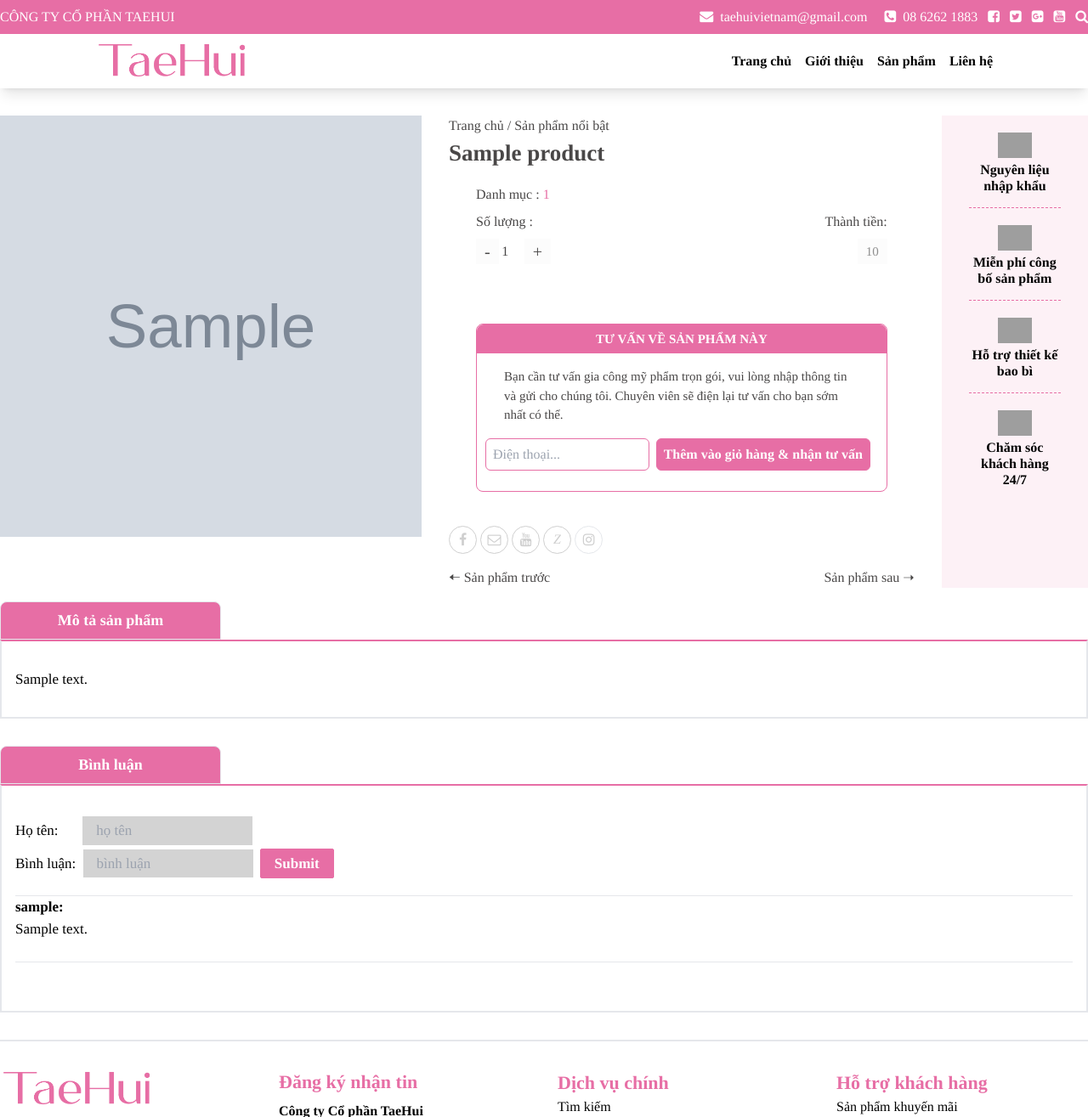
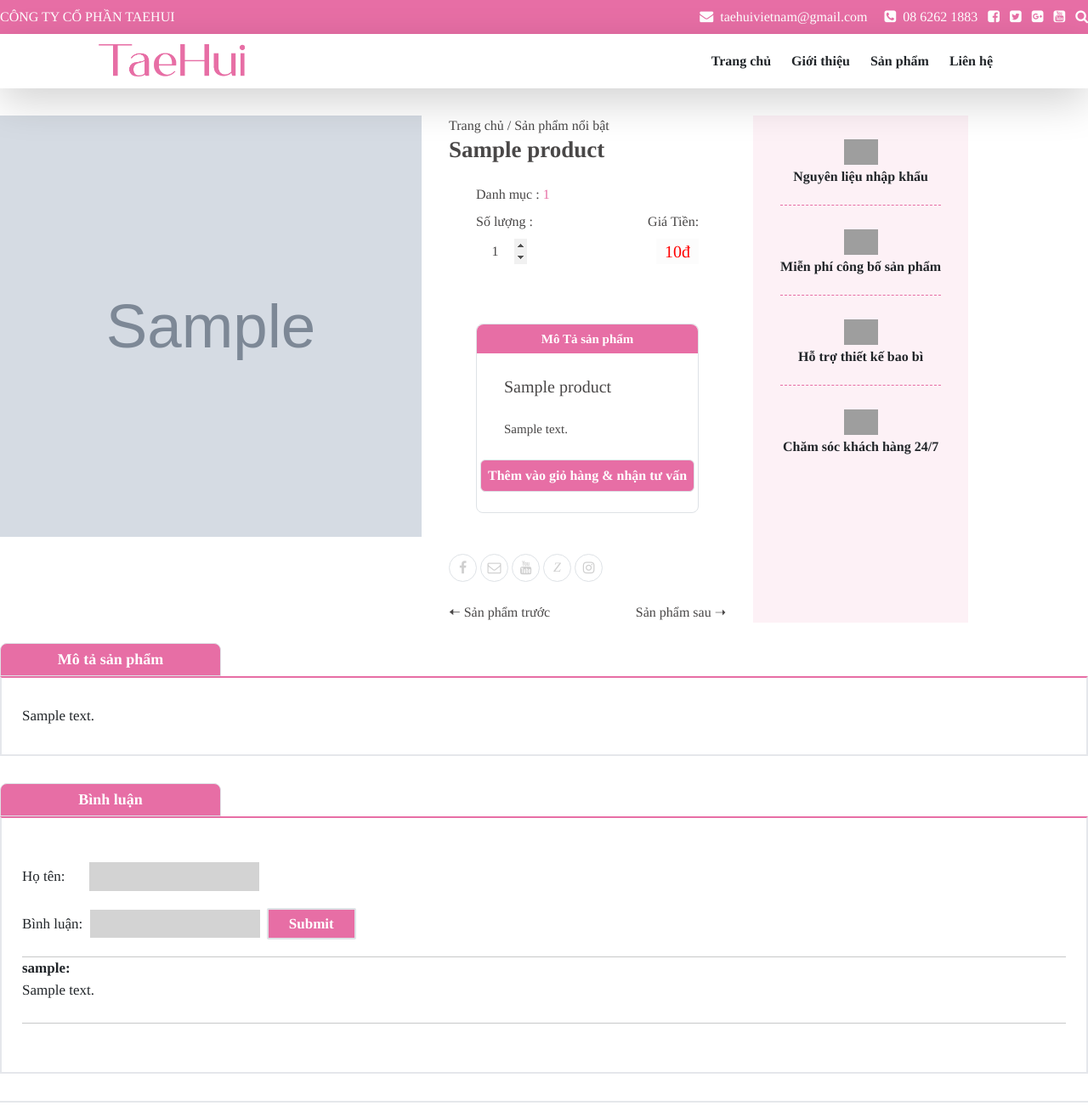
Before and after one commit to Zuwno/DuAn1, a PHP site: page /duan1/View/chiTietSp.php?id=1 in a window 1280 px wide. Shown: the top 1315 px of the page at 85% size. Run offline with PHP 8.4, Linux system fonts and the light colour scheme; tables that the repository leaves empty or names only in its code hold one stand-in row (values such as "Sample post"); grey boxes marked "Sample" are stand-in pictures; some libraries are stand-ins or nearby versions; grey boxes are pictures that could not be loaded.

Commit message:
Sửa giao diện sản phẩm và input sản phẩm

```diff
--- a/View/chiTietSp.php
+++ b/View/chiTietSp.php
@@ -14,7 +14,8 @@ session_start();
   <script src="https://cdn.tailwindcss.com"></script>
   <link rel="preconnect" href="https://fonts.googleapis.com">
   <link rel="shortcut icon" href="//theme.hstatic.net/200000557063/1000907375/14/favicon.png?v=1162" type="image/png">
-
+<!-- CSS only -->
+<link href="https://cdn.jsdelivr.net/npm/bootstrap@5.2.3/dist/css/bootstrap.min.css" rel="stylesheet" integrity="sha384-rbsA2VBKQhggwzxH7pPCaAqO46MgnOM80zW1RWuH61DGLwZJEdK2Kadq2F9CUG65" crossorigin="anonymous">
   <link rel="preconnect" href="https://fonts.gstatic.com" crossorigin>
   <link href="https://fonts.googleapis.com/css2?family=Heebo:wght@100;200;300;400;500;600;700;800;900&family=Inter:wght@100;200;300;400;500;600;700;800;900&family=Roboto:ital,wght@0,100;0,300;0,400;0,500;0,700;0,900;1,100;1,300;1,400;1,500;1,700;1,900&family=Source+Code+Pro:ital,wght@0,200;0,300;0,400;0,500;0,600;0,700;0,800;1,200;1,300;1,400;1,500;1,600;1,700;1,800&family=Tinos:ital,wght@0,400;0,700;1,400;1,700&display=swap" rel="stylesheet">
   <link rel="stylesheet" href="https://cdnjs.cloudflare.com/ajax/libs/font-awesome/5.15.4/css/all.min.css" />
@@ -32,6 +33,7 @@ session_start();
     * {
       font-family: 'Tinos', serif;
     }
+
 
 
     .product .gg .price {
@@ -108,6 +110,13 @@ session_start();
       line-height: 30px;
 
     }
+
+input[type=number]::-webkit-inner-spin-button,
+input[type=number]::-webkit-outer-spin-button {
+
+   opacity: 1;
+
+}
   </style>
 </head>
 
@@ -199,7 +208,7 @@ session_start();
                 <form action="../View/add_cart.php?add_cart&id=<?=$_GET['id']?>" method="post" class="px-8">
                 <div class="py-4">
                   <span>Danh mục : <a href="" class="text-[#e76ea5] "><?php echo $row['id_category'] ?></a></span><br>
-                  <div class="flex justify-between py-2"><span>Số lượng : </span><span>Thành tiền:</span>
+                  <div class="flex justify-between py-2"><span>Số lượng : </span><span>Giá Tiền:</span>
                   </div>
                   <div class="">
 
@@ -211,23 +220,28 @@ session_start();
                             $_SESSION['cart'][$id]['sl'] * $row['price'];
                           } ?>
                         </h2>
-                        <span class="qt-minus">-</span>
-                        <input name="quantity" type="number"  min="1" max="10"  class="qt" value="1"></input>
-                        <span class="qt-plus">+</span>
-                        <h2 class="price">
-                         <?=$row ['price']?>
+
+                        <input style="width: 60px ;" name="quantity" type="number"  min="1" max="10"  class="qt" value="1"></input>
+
+                        <h2 style="color: red ; font-size: 20px;" class="price">
+                         <?=$row ['price']?>đ
                         </h2>
                       </div>
                     </div>
                   </div>
-                  <div class="border border-[#e76ea5] rounded-lg mt-[100px]">
-                  <div class="bg-[#e76ea5] rounded-t-lg text-[15px] font-bold py-1.5 text-center"> <span class="text-white">TƯ VẤN VỀ SẢN PHẨM NÀY</span>
+                  <div class="border border-[#e76ea5] rounded-lg mt-[100px] text-center">
+                  <div class="bg-[#e76ea5] rounded-t-lg text-[15px] font-bold py-1.5 text-center"> <span class="text-white">Mô Tả sản phẩm</span>
 
                   </div>
+                  <p class="text-[20px] px-8 py-4 text-left">
+                  <?php echo $row['name'] ?>
+                  </p>
+                  <p class="text-[15px] px-8 pb-4 text-left">
 
-                  <p class="text-[15px] px-8 py-4">Bạn cần tư vấn gia công mỹ phẩm trọn gói, vui lòng nhập thông tin và gửi cho chúng tôi. Chuyên viên sẽ điện lại tư vấn cho bạn sớm nhất có thể.</p>
-                    <input style="margin-left: 10px ;" type="text" class="border border-[#e76ea5] w-[40%] rounded-md px-2 py-1.5 mb-6" placeholder="Điện thoại...">
-                    <button class="border border-[#e76ea5] text-white hover:bg-[#F8A4C4] rounded-md px-2 mx-1 py-1.5 font-[600] bg-[#e76ea5] ">
+                    <?php echo $row['detail'] ?>
+                  </p>
+
+                    <button  class="border border-[#e76ea5] text-white hover:bg-[#F8A4C4] rounded-md px-2 mx-1 py-1.5 font-[600] bg-[#e76ea5] mb-4 ">
                     Thêm vào giỏ hàng & nhận tư vấn
                     </button>
                 </div>
@@ -325,9 +339,9 @@ session_start();
       <div class=" border-2 border-t-[#e76ea5] py-8 px-4 text-[17px] mb-8">
       <form action="" method="post" style="margin-bottom: 20px ;">
         <label for="" class="pr-[24.5px]  my-4  ">Họ tên:</label>
-        <input type="text" class="bg-[#D3D3D3] px-4 py-1 my-1 w-[200px]" name="Hoten" placeholder="họ tên"><br>
+        <input type="text" class="bg-[#D3D3D3] px-4 py-1 my-1 w-[200px]" name="Hoten" ><br>
         <label for="" class="pr-1">Bình luận:</label>
-        <input type="text" class="bg-[#D3D3D3] px-4 py-1 w-[200px]" name="Binhluan" placeholder="bình luận">
+        <input type="text" class="bg-[#D3D3D3] px-4 py-1 w-[200px]" name="Binhluan" >
         <input class="border border-[#e76ea5] text-white hover:bg-[#F8A4C4] rounded-sm px-4 mx-1 py-1 font-[600] bg-[#e76ea5]" type="submit" name="submit_comment" >
         </form>
         <hr>
@@ -487,5 +501,6 @@ session_start();
     });
   });
 </script>
-
+<!-- JavaScript Bundle with Popper -->
+<script src="https://cdn.jsdelivr.net/npm/bootstrap@5.2.3/dist/js/bootstrap.bundle.min.js" integrity="sha384-kenU1KFdBIe4zVF0s0G1M5b4hcpxyD9F7jL+jjXkk+Q2h455rYXK/7HAuoJl+0I4" crossorigin="anonymous"></script>
 </html>
--- a/View/sanpham.php
+++ b/View/sanpham.php
@@ -162,10 +162,11 @@
                 <a href="chiTietSp.php?id=<?php echo $row['id_product'] ?>"> <img class="md:w-full w-[265px] h-[265px] m-auto " src="../imgs/<?php echo $row['img'] ?>" alt=""></a>
 
                 <div class=" py-4 ">
-                  <span class="text-[12px] font-[400] text-[#777]"><?php echo $row['name'] ?></span><br>
+                  <span class="text-[20px] font-[400] text-[#777]"><?php echo $row['name'] ?></span><br>
+                  <span style="color: red ;" class="text-[20px] font-[400] "><?php echo $row['price'] ?>đ</span><br>
                   <a style="display: -webkit-box;-webkit-line-clamp: 2;-webkit-box-orient: vertical; overflow: hidden; " href="chiTietSp.php?id=<?php echo $row['id_product'] ?>" class="text-[#4E657B] hover:text-[#f84689] "><?php echo $row['detail'] ?></a> <br>
 
-                  <button class="border border-[#e76ea5] text-white hover:bg-[#F8A4C4] rounded-sm px-5 py-1.5 font-[600] mt-6 mb-2 bg-[#e76ea5] "><a href="">Tìm hiểu thêm </a></button>
+                  <button class="border border-[#e76ea5] text-white hover:bg-[#F8A4C4] rounded-sm px-5 py-1.5 font-[600] mt-6 mb-2 bg-[#e76ea5] "><a href="chiTietSp.php?id=<?php echo $row['id_product'] ?>">Tìm hiểu thêm </a></button>
                 </div>
               </div>
 
```
